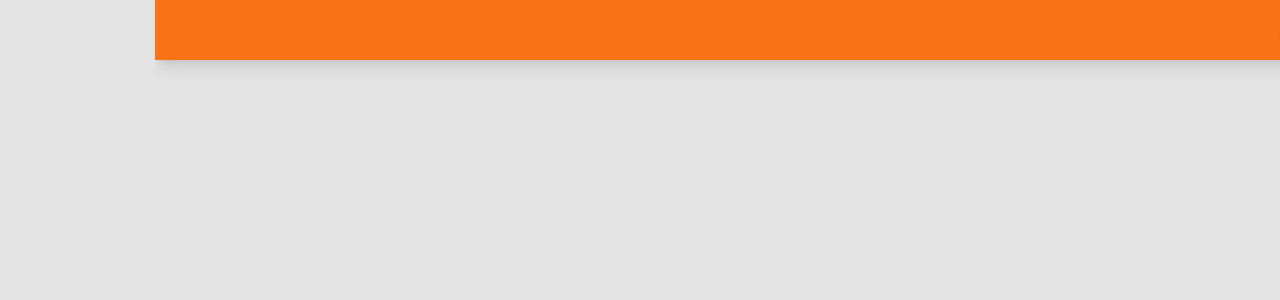
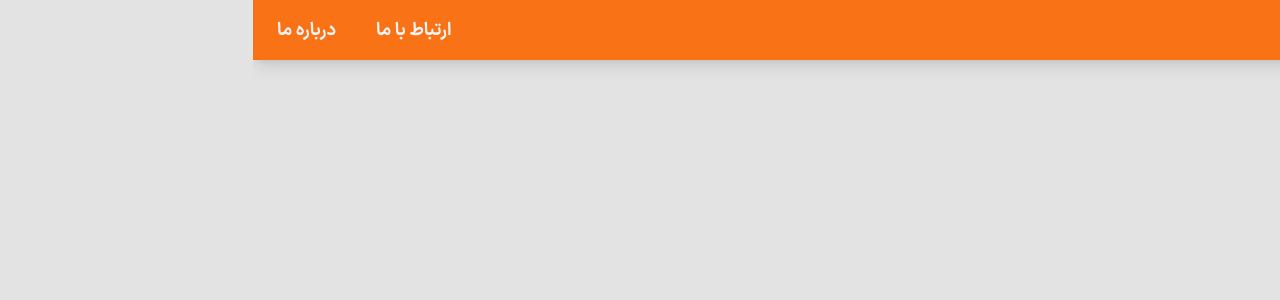
Before and after one commit to omid-bakeri/Jahangard, a React (Vite) app: page / in a window 1280 px wide. Shown: the top 300 px of the page. Built offline with nearby package versions, Linux system fonts and the light colour scheme; grey boxes are pictures that could not be loaded.

Commit message:
file updated --- router

```diff
--- a/src/App.jsx
+++ b/src/App.jsx
@@ -1,5 +1,7 @@
 import { BrowserRouter, Route, Routes } from "react-router-dom";
 import Home from "./Pages/Home";
+import ContactUs from "./Pages/ContectUs";
+import PageNotFound from "./Pages/PageNotFound";
 import "./App.css";
 function App() {
   return (
@@ -7,6 +9,8 @@ function App() {
       <BrowserRouter>
         <Routes>
           <Route path="/" element={<Home />}></Route>
+          <Route path="Contact" element={<ContactUs />}></Route>
+          <Route path="*" element={<PageNotFound />}></Route>
         </Routes>
       </BrowserRouter>
     </>
--- a/src/Components/NavBar/Logo.jsx
+++ b/src/Components/NavBar/Logo.jsx
@@ -1,6 +1,13 @@
+import { Link } from "react-router-dom";
+
 function Logo() {
   return (
-    <button className="flex px-2 py-1 justify-start items-center gap-2">
+    <Link
+      to="/"
+      className="flex px-2
+      py-1 justify-start items-center
+      gap-2"
+    >
       <img
         width="48"
         height="48"
@@ -8,7 +15,7 @@ function Logo() {
         alt="world-map-continents"
       />
       <h3 className="text-orange-900 opacity-90 text-2xl">جهانگرد</h3>
-    </button>
+    </Link>
   );
 }
 
--- a/src/Components/NavBar/Menu.jsx
+++ b/src/Components/NavBar/Menu.jsx
@@ -1,5 +1,36 @@
+import { Link } from "react-router-dom";
 function Menu() {
-  return <div>Menu</div>;
+  return (
+    <ul className="flex gap-6">
+      <li
+        className=" px-2 py-1
+      rounded-sm hover:cursor-pointer
+      outline-none hover:duration-500"
+      >
+        <Link
+          to="Contact"
+          className="text-lg
+         hover:text-orange-800
+          hover:duration-500 text-gray-100"
+        >
+          ارتباط با ما
+        </Link>
+      </li>
+      <li
+        className=" px-2 py-1
+      rounded-sm hover:cursor-pointer
+      outline-none hover:duration-500  hover:text-orange-800"
+      >
+        <a
+          className="text-lg text-gray-100
+         hover:text-orange-800
+          hover:duration-500"
+        >
+          درباره ما
+        </a>
+      </li>
+    </ul>
+  );
 }
 
 export default Menu;
--- a/src/Components/NavBar/Navbar.jsx
+++ b/src/Components/NavBar/Navbar.jsx
@@ -1,12 +1,16 @@
 import Logo from "./Logo";
+import Menu from "./Menu";
 
 function Navbar() {
   return (
     <div
       className="px-4 shadow-lg w-full
-    py-2 bg-orange-500"
+    py-2 bg-orange-500
+     flex justify-between
+      items-center"
     >
       <Logo />
+      <Menu />
     </div>
   );
 }
--- /dev/null
+++ b/src/Pages/ContectUs.jsx
@@ -0,0 +1,10 @@
+import Navbar from "../Components/NavBar/Navbar";
+function ContectUs() {
+  return (
+    <>
+      <Navbar /> <div className="text-black">contact with me</div>
+    </>
+  );
+}
+
+export default ContectUs;
--- /dev/null
+++ b/src/Pages/PageNotFound.jsx
@@ -0,0 +1,25 @@
+import Navbar from "../Components/NavBar/Navbar";
+
+function PageNotFound() {
+  return (
+    <>
+      <div
+        className="bg-red-400
+      h-screen relative"
+      >
+        <div className="">
+          <Navbar />
+        </div>
+        <div
+          className="w-full flex
+          justify-center
+         items-center text-black"
+        >
+          صفحه مورد نظر شما پیدا نشد :(
+        </div>
+      </div>
+    </>
+  );
+}
+
+export default PageNotFound;
```
